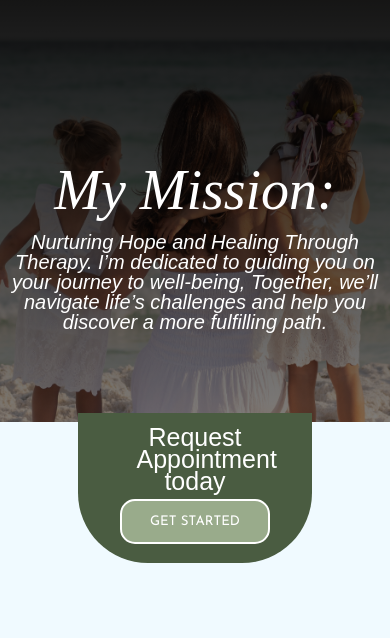
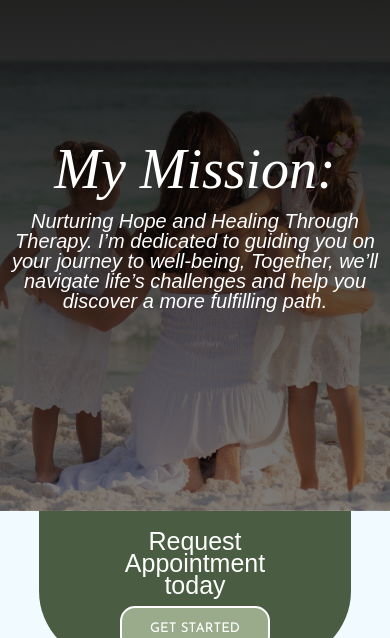
Before and after one commit to Andy2020code/Therapist-server, a Flask app: page / in a window 390 px wide. Shown: the part 80-718 px from the top of the page. Run offline with Flask 3, Linux system fonts and the light colour scheme; some web fonts are replaced; grey boxes are pictures that could not be loaded.

Commit message:
some updates

```diff
--- a/static/css/index.css
+++ b/static/css/index.css
@@ -117,16 +117,14 @@ nav ul li a:hover{
   background-size: 115%;
   background-position: 60% 60%;
   width: 100%;
-  height: 50vh;
+  height: 70vh;
   overflow: hidden;
-  position: relative;
-  top: 80px;
 }
 
 .index-top-text{
   position: relative;
   left: 37%;
-  top: 35%;
+  top: 55%;
   width: 500px;
 }
 
@@ -158,6 +156,7 @@ nav ul li a:hover{
 @media (max-width: 1600px){
   .index-top-text {
     left: 33%;
+
   }
 }
 
@@ -181,9 +180,9 @@ nav ul li a:hover{
     background: linear-gradient(to bottom, rgba(0,0,0,0.9), rgba(0,0,0,0.5)), url(/static/IMG/background-02.JPG);
     background-size: 320%;
     background-position: 52% 60%;
-    position: relative;
-    left: 0px;
     width: 100%;
+    height: 70vh;
+    overflow: hidden;
   }
 
   .index-top-text{
@@ -195,28 +194,32 @@ nav ul li a:hover{
 }
 
 .request-appt-layout{
-  margin-top: 8.8vh;
+  width: 100%;
+  display: flex;
+  flex-direction: column;
+  justify-content: center;
+  align-items: center;
+}
+
+.request-appt-body{
+  width: 50%;
+  height: 120px;
   background-color: #4A5C41;
   border-bottom-left-radius: 70px;
   border-bottom-right-radius: 70px;
-  position: relative;
-  left: 30%;
   display: flex;
+  flex-direction: column;
+  align-items: center;
   justify-content: center;
-  align-items: center;
-  width: 40%;
-  height: 100px;
 }
 
 .request-appt-body h1{
   font-family: "chonky-poster", sans-serif;
   font-weight: 400;
-  line-height: 20px;
+  text-align: center;
   font-style: normal;
   color: #fff;
-  position: relative;
-  top: 33%;
-  right: 5%;
+  margin: 10px 0px;
 }
 
 .sch-btn{
@@ -237,9 +240,11 @@ nav ul li a:hover{
 
 @media (max-width: 1600px){
   .request-appt-layout{
-    margin-top: 8.8vh;
-    width: 50%;
-    left: 25%;
+    width: 100%;
+    display: flex;
+    flex-direction: column;
+    justify-content: center;
+    align-items: center;
   }
 
 }
@@ -254,35 +259,25 @@ nav ul li a:hover{
 
 @media (max-width: 500px){
   .request-appt-layout{
-    width: 60%;
-    height: 150px;
-    top: -13px;
-    left: 20%;
-    flex-direction: column;
-    margin-bottom: 20px;
+    margin-top: 0vh;
+    width: 100%;
   }
 
   .request-appt-body{
+    width: 80%;
+    height: 150px;
     position: relative;
-    bottom: 7px;
   }
 
   .request-appt-body h1{
     width: 50%;
-    position: relative;
-    left: 25%;
-    top: 0px;
     font-size: 25px;
     text-align: center;
     line-height: 22px;
   }
 }
 
-@media (max-width: 375px){
-  .request-appt-layout{
-    margin-top: 13.8vh;
-  }
-}
+
 
 .card-row-layout{
   display: flex;
--- a/templates/index.html
+++ b/templates/index.html
@@ -43,8 +43,9 @@
 <div class="request-appt-layout">
     <div class="request-appt-body">
         <h1>Request Appointment today</h1>
+        <a href="/our-services"><button class="sch-btn">GET STARTED</button></a>
     </div>
-    <a href="/our-services"><button class="sch-btn">GET STARTED</button></a>
+
 </div>
 
 <div class="card-row-layout">
--- a/templates/take-action.html
+++ b/templates/take-action.html
@@ -25,11 +25,7 @@
     </nav>
 <!----navigation bar---->
 <div class="header-bg">
-    <div class="outter-div-01">
-        <div class="tyl-body">
-            <h1>Transform Your Life:<br>Start your Journey to Healing Today.</h1>
-        </div>
-    </div>
+    <h1>Transform Your Life:<br>Start your Journey to Healing Today.</h1>
 </div>
 
 <div class="ta-layout">
```
Also changed, not shown: static/css/take-action.css (+1 -47 lines).
